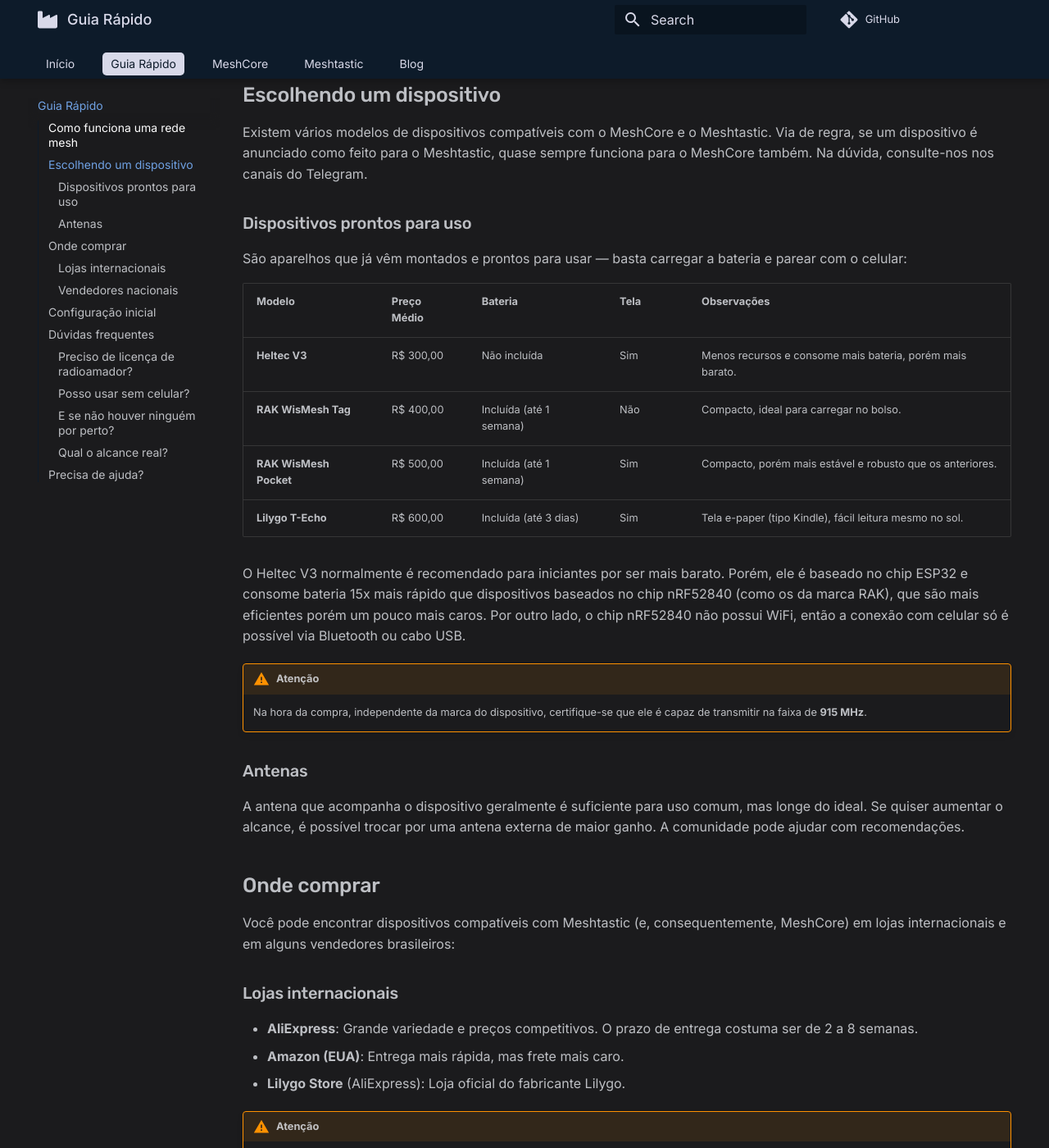
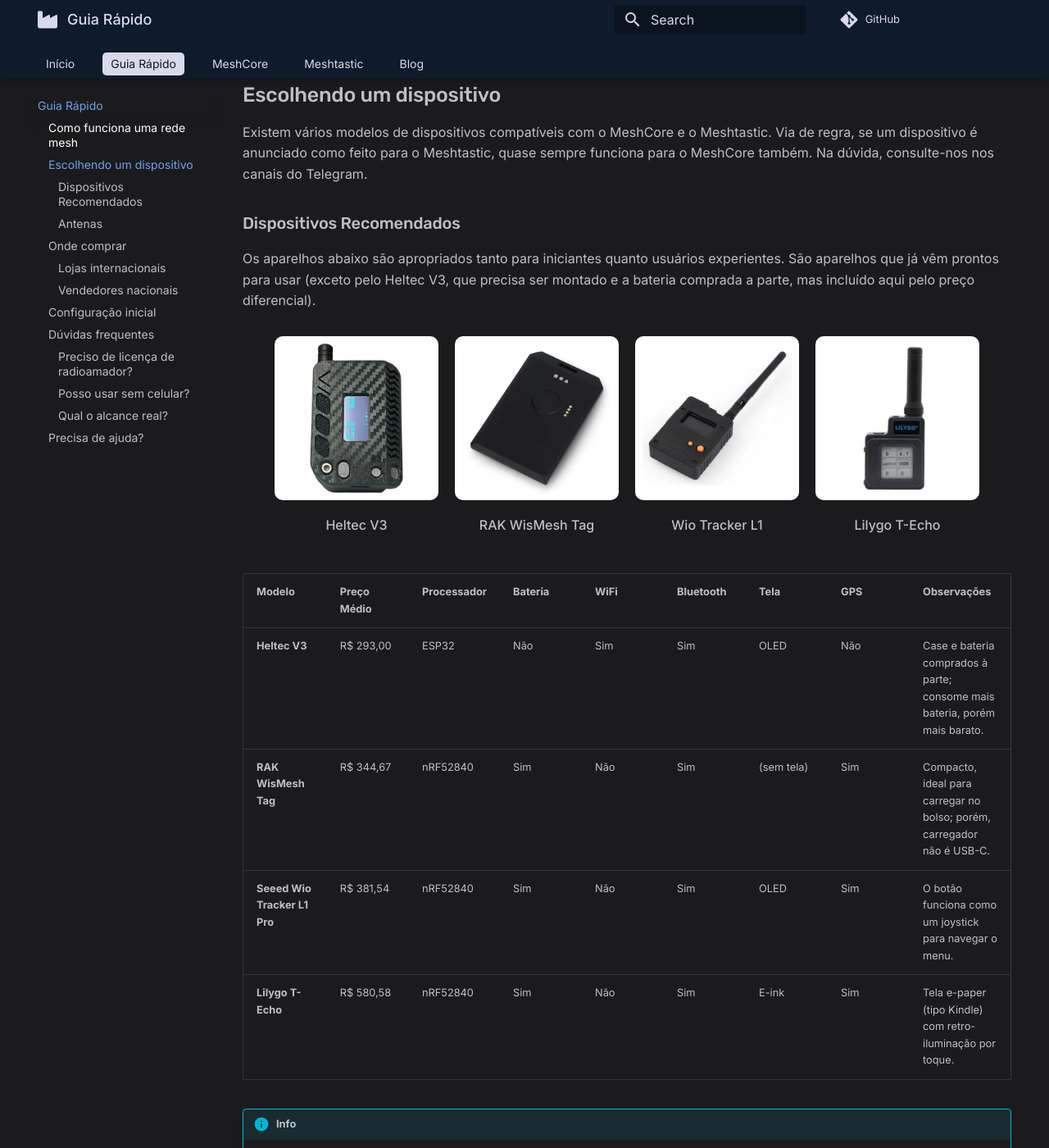
Before and after one commit to MeshSorocaba/meshsorocaba.github.io, an MkDocs documentation site: the page built from docs/guia-rapido.md, in a window 1280 px wide and 1400 px high, scrolled down 1153 px. Shown: the whole window at 82% size. Built offline with MkDocs 1.6.1 and Material for MkDocs 9.7.7, drawn with Linux system fonts in a browser that asks for light colours; comment, search, counter and statistics services are not loaded; some of the changed text lies outside the part shown.

Commit message:
Add suggested devices photos

```diff
--- a/docs/guia-rapido.md
+++ b/docs/guia-rapido.md
@@ -19,18 +19,39 @@
 
 Existem vários modelos de dispositivos compatíveis com o MeshCore e o Meshtastic. Via de regra, se um dispositivo é anunciado como feito para o Meshtastic, quase sempre funciona para o MeshCore também. Na dúvida, consulte-nos nos canais do Telegram.
 
-### Dispositivos prontos para uso
+### Dispositivos Recomendados
 
-São aparelhos que já vêm montados e prontos para usar — basta carregar a bateria e parear com o celular:
+Os aparelhos abaixo são apropriados tanto para iniciantes quanto usuários experientes. São aparelhos que já vêm prontos para usar (exceto pelo Heltec V3, que precisa ser montado e a bateria comprada a parte, mas incluído aqui pelo preço diferencial).
 
-| Modelo | Preço Médio | Bateria | Tela | Observações |
-| :--- | :--- | :--- | :--- | :--- |
-| **Heltec V3** | R$ 300,00 | Não incluída | Sim | Menos recursos e consome mais bateria, porém mais barato. |
-| **RAK WisMesh Tag** | R$ 400,00 | Incluída (até 1 semana) | Não | Compacto, ideal para carregar no bolso. |
-| **RAK WisMesh Pocket** | R$ 500,00 | Incluída (até 1 semana) | Sim | Compacto, porém mais estável e robusto que os anteriores. |
-| **Lilygo T-Echo** | R$ 600,00 | Incluída (até 3 dias) | Sim | Tela e-paper (tipo Kindle), fácil leitura mesmo no sol. |
+<div style="display: flex; flex-wrap: wrap; gap: 1rem; justify-content: center; margin: 1.5rem 0;">
+  <div style="flex: 1 1 150px; max-width: 200px; text-align: center;">
+    <img src="/img/heltec_v3.webp" alt="Heltec V3" style="width: 100%; height: auto; border-radius: 0.5rem;">
+    <p style="margin-top: 0.5rem; font-weight: 500;">Heltec V3</p>
+  </div>
+  <div style="flex: 1 1 150px; max-width: 200px; text-align: center;">
+    <img src="/img/wishmesh_tag.webp" alt="RAK WisMesh Tag" style="width: 100%; height: auto; border-radius: 0.5rem;">
+    <p style="margin-top: 0.5rem; font-weight: 500;">RAK WisMesh Tag</p>
+  </div>
+  <div style="flex: 1 1 150px; max-width: 200px; text-align: center;">
+    <img src="/img/wio_tracker.webp" alt="Seeed Wio Tracker L1 Pro" style="width: 100%; height: auto; border-radius: 0.5rem;">
+    <p style="margin-top: 0.5rem; font-weight: 500;">Wio Tracker L1</p>
+  </div>
+  <div style="flex: 1 1 150px; max-width: 200px; text-align: center;">
+    <img src="/img/lilygo_techo.jpg" alt="Lilygo T-Echo" style="width: 100%; height: auto; border-radius: 0.5rem;">
+    <p style="margin-top: 0.5rem; font-weight: 500;">Lilygo T-Echo</p>
+  </div>
+</div>
 
-O Heltec V3 normalmente é recomendado para iniciantes por ser mais barato. Porém, ele é baseado no chip ESP32 e consome bateria 15x mais rápido que dispositivos baseados no chip nRF52840 (como os da marca RAK), que são mais eficientes porém um pouco mais caros. Por outro lado, o chip nRF52840 não possui WiFi, então a conexão com celular só é possível via Bluetooth ou cabo USB.
+
+| Modelo                       | Preço Médio | Processador | Bateria | WiFi | Bluetooth | Tela | GPS  | Observações                                                                |
+| :--------------------------- | :---------- | :---------- | :------ | :--- | :-------- | :--- | :--- | :------------------------------------------------------------------------- |
+| **Heltec V3**                | R$ 293,00   | ESP32       | Não     | Sim  | Sim       | OLED  | Não  | Case e bateria comprados à parte; consome mais bateria, porém mais barato. |
+| **RAK WisMesh Tag**          | R$ 344,67   | nRF52840    | Sim     | Não  | Sim       | (sem tela)  | Sim  | Compacto, ideal para carregar no bolso; porém, carregador não é USB-C.     |
+| **Seeed Wio Tracker L1 Pro** | R$ 381,54   | nRF52840    | Sim     | Não  | Sim       | OLED  | Sim  | O botão funciona como um joystick para navegar o menu.                     |
+| **Lilygo T-Echo**            | R$ 580,58   | nRF52840    | Sim     | Não  | Sim       | E-ink  | Sim  | Tela e-paper (tipo Kindle) com retro-iluminação por toque.                 |
+
+!!! info
+    Preços consultados em 27 de abril de 2026.
 
 !!! warning "Atenção"
     Na hora da compra, independente da marca do dispositivo, certifique-se que ele é capaz de transmitir na faixa de **915 MHz**.
@@ -79,10 +100,6 @@
 
 **Sim.** Alguns dispositivos possuem tela e podem funcionar de forma independente. O celular é usado principalmente para configurar o dispositivo e digitar mensagens mais confortavelmente.
 
-### E se não houver ninguém por perto?
-
-A rede cresce com a participação. Você pode ser o primeiro da sua região e, com o tempo, mais pessoas se juntam. Também existe a possibilidade de conectar-se via internet (MQTT) para interagir com a rede mesmo sem nós físicos próximos.
-
 ### Qual o alcance real?
 
 Varia muito. Em campo aberto com linha de visada, pode ultrapassar 10 km. Em área urbana com prédios, o alcance é reduzido para alguns quilômetros ou menos. A presença de outros nós intermediários ajuda a estender a comunicação.
```
Also changed, not shown: docs/img/heltec_v3.webp (added), docs/img/lilygo_techo.jpg (added), docs/img/wio_tracker.webp (added), docs/img/wishmesh_tag.webp (added).
